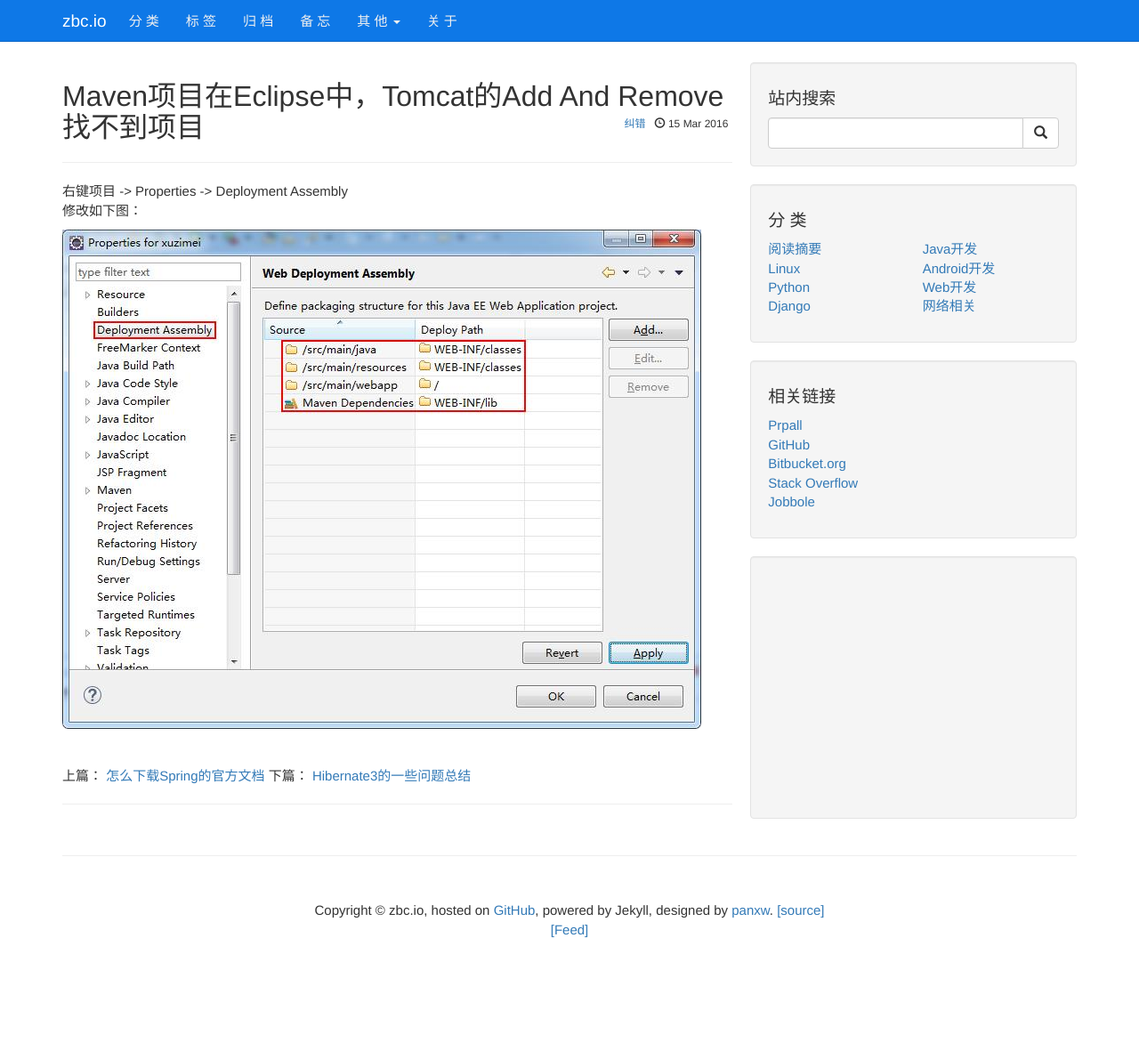
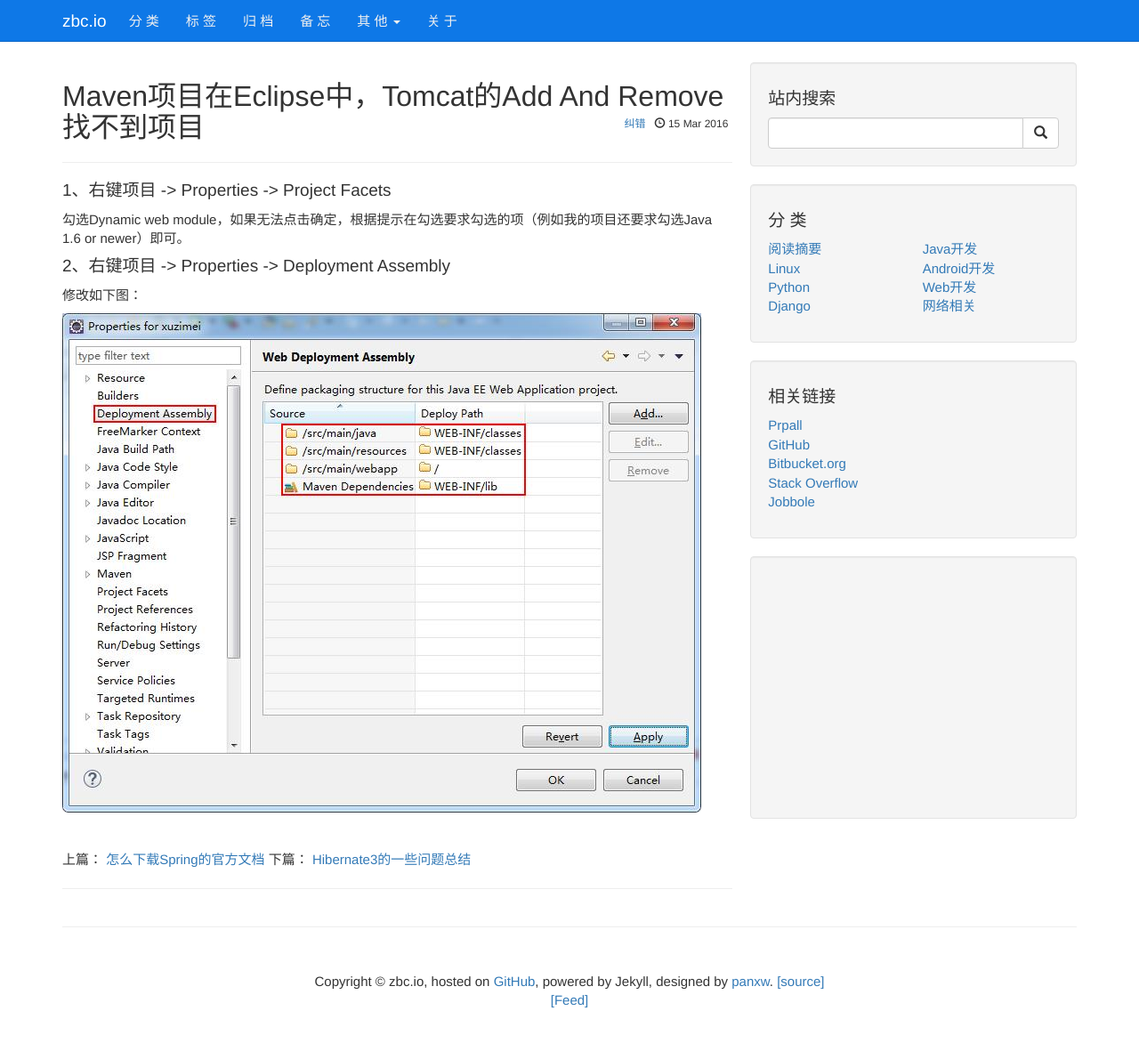
Before and after one commit to zbc0512/zbc0512.github.io, a Jekyll site: the page built from _posts/2016-03-15-eclipse-tomcat-add-and-remove.md, in a window 1280 px wide and 1195 px high. Shown: the top 1172 px of the window at 89% size. Built offline with Jekyll 4.4.1, drawn with Linux system fonts in a browser that asks for light colours; nearby versions of some CDN libraries; library files that are not in the unit come from our copies; comment, search, counter and statistics services are not loaded.

Commit message:
Update 2016-03-15-eclipse-tomcat-add-and-remove.md

```diff
--- a/_posts/2016-03-15-eclipse-tomcat-add-and-remove.md
+++ b/_posts/2016-03-15-eclipse-tomcat-add-and-remove.md
@@ -5,7 +5,12 @@ title: "Maven项目在Eclipse中，Tomcat的Add And Remove找不到项目"
 tags: ["Eclipse", "Tomcat"]
 ---
 
-右键项目 -> Properties -> Deployment Assembly
+#### 1、右键项目 -> Properties -> Project Facets
+
+勾选Dynamic web module，如果无法点击确定，根据提示在勾选要求勾选的项（例如我的项目还要求勾选Java 1.6 or newer）即可。
+
+#### 2、右键项目 -> Properties -> Deployment Assembly
+
 修改如下图：
 
 ![Deployment Assembly](/images/eclipse-tomcat-add-and-remove-001.jpg)
```
